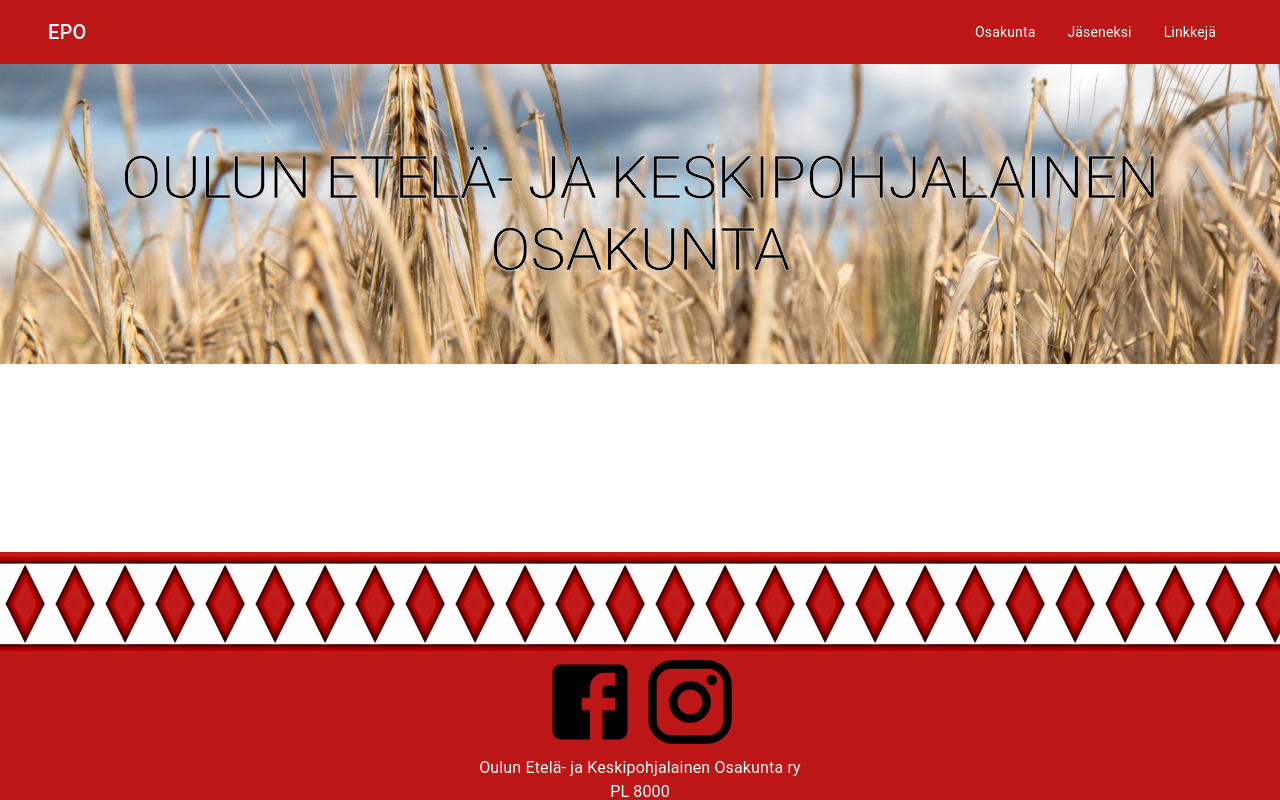
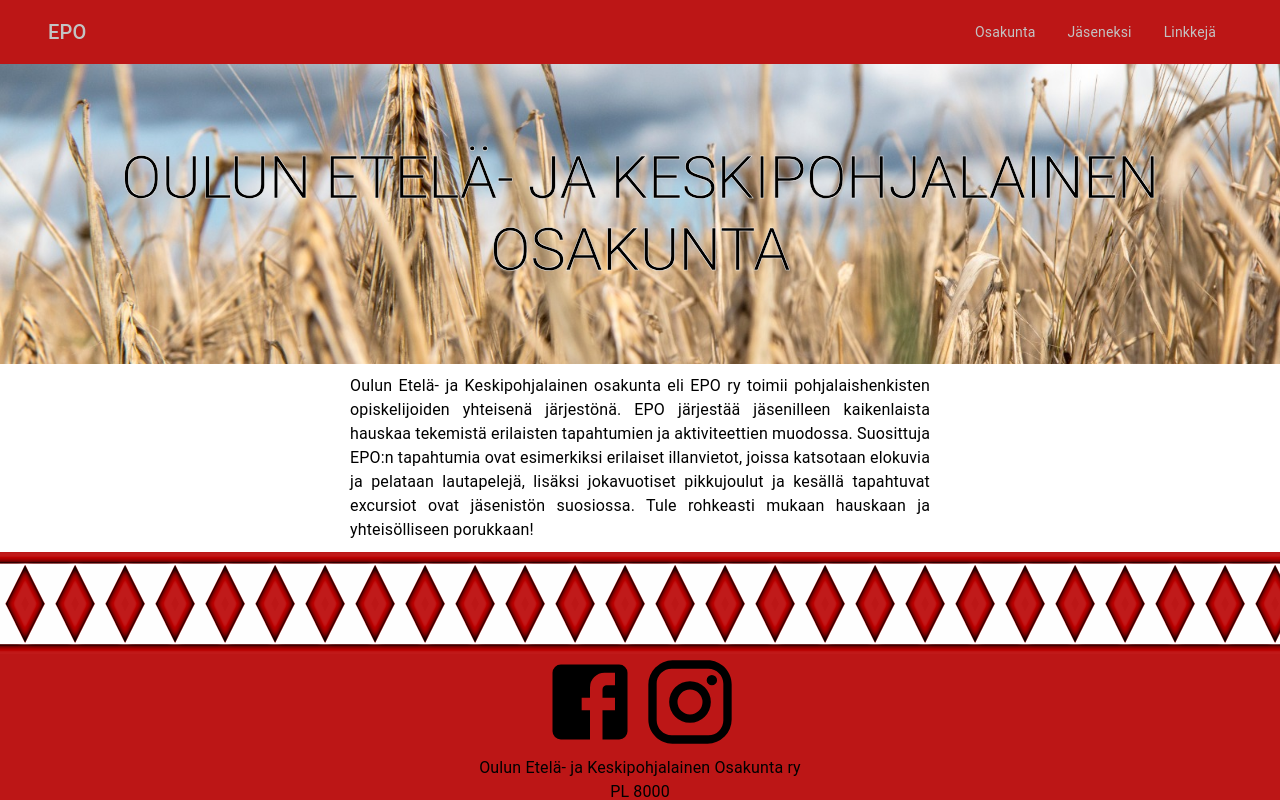
Before and after one commit to ehip/epo, a React (Create React App) app: page / in a window 1280 px wide. Built offline with nearby package versions, Linux system fonts and the light colour scheme.

Commit message:
more colors zzz

```diff
--- a/src/components/Global/Nav.tsx
+++ b/src/components/Global/Nav.tsx
@@ -24,7 +24,7 @@ const useStyles = makeStyles((theme) => ({
     flexDirection: "row",
   },
   button: {
-    color: theme.palette.text.primary,
+    color: "#c3c3c3",
     textDecoration: "none",
     transitionProperty: "color",
     transitionDuration: "0.1s",
--- a/src/components/Home/Jumbotron.tsx
+++ b/src/components/Home/Jumbotron.tsx
@@ -13,7 +13,7 @@ const useStyles = makeStyles((theme) => ({
     display: "flex",
     justifyContent: "center",
     alignItems: "center",
-    color: theme.palette.text.secondary,
+    color: theme.palette.text.primary,
     WebkitTextStroke: "0.5px white",
   },
 }));
--- a/src/theme.ts
+++ b/src/theme.ts
@@ -13,8 +13,8 @@ const theme = createMuiTheme({
       dark: "#000000",
     },
     text: {
-      primary: "#ffffff",
-      secondary: "#000000",
+      primary: "#000000",
+      secondary: "#ffffff",
     },
   },
   typography: {
```
